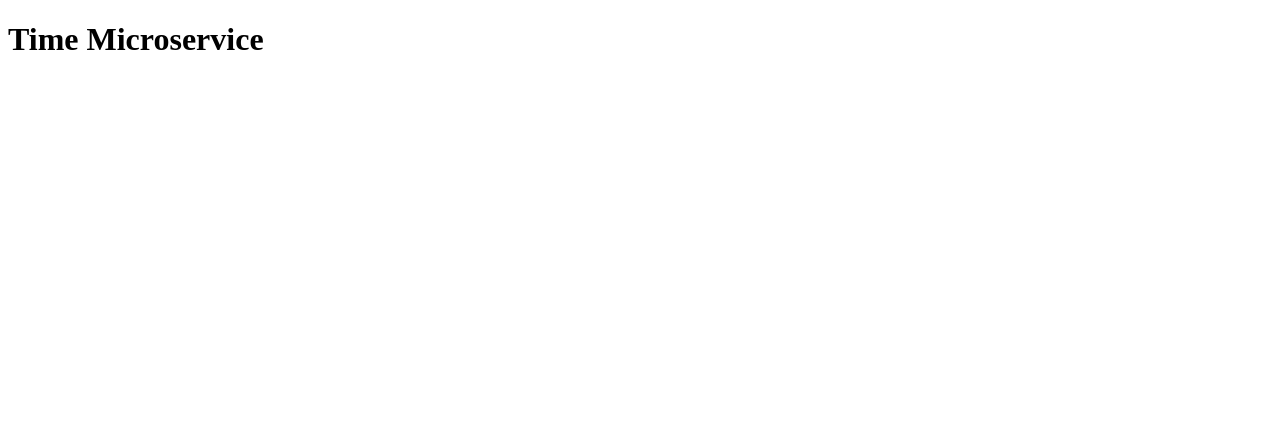
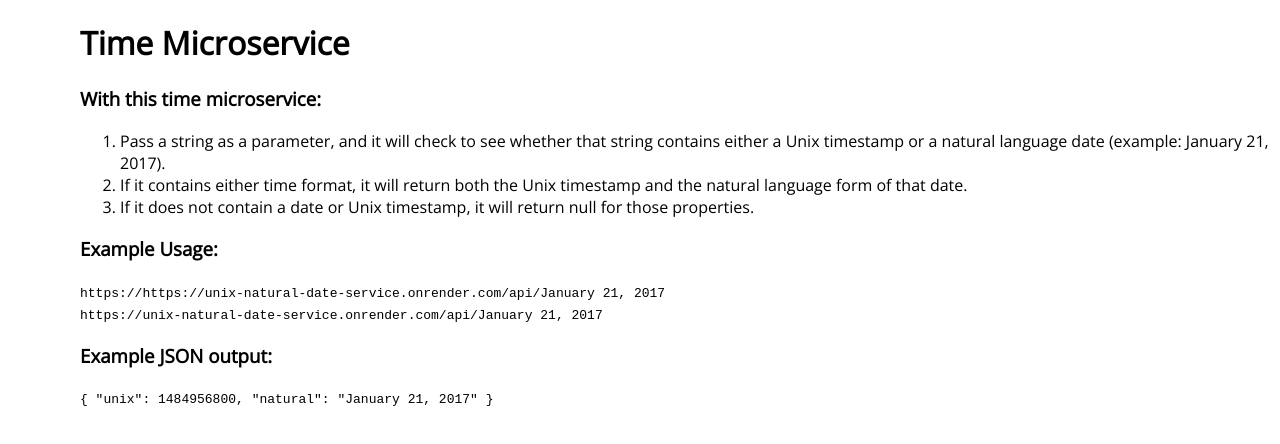
Before and after one commit to mayerxc/time-service, a website: page public/index.html in a window 1280 px wide. Drawn offline with nearby package versions, Linux system fonts and the light colour scheme.

Commit message:
Update main html page and css

```diff
--- a/public/index.html
+++ b/public/index.html
@@ -5,11 +5,28 @@
     <meta charset="UTF-8">
     <meta http-equiv="X-UA-Compatible" content="IE=edge">
     <meta name="viewport" content="width=device-width, initial-scale=1.0">
+    <link rel="preconnect" href="https://fonts.googleapis.com">
+    <link rel="preconnect" href="https://fonts.gstatic.com" crossorigin>
+    <link href="https://fonts.googleapis.com/css2?family=Open+Sans&display=swap" rel="stylesheet">
+    <link rel="stylesheet" href="style.css" type="text/css">
     <title>Time Microservice</title>
 </head>
 
 <body>
     <h1>Time Microservice</h1>
+    <h3>With this time microservice:</h3>
+    <ol>
+        <li>Pass a string as a parameter, and it will check to see whether that string contains either a Unix timestamp or a natural
+            language date (example: January 21, 2017).</li>
+        <li>If it contains either time format, it will return both the Unix timestamp and the natural language form of that date.</li>
+        <li>If it does not contain a date or Unix timestamp, it will return null for those properties.</li>
+    </ol>
+    <h3>Example Usage:</h3>
+    <code>https://https://unix-natural-date-service.onrender.com/api/January 21, 2017</code>
+    <br />
+    <code>https://unix-natural-date-service.onrender.com/api/January 21, 2017</code>
+    <h3>Example JSON output:</h3>
+    <code>{ "unix": 1484956800, "natural": "January 21, 2017" }</code>
 </body>
 
 </html>
--- /dev/null
+++ b/public/style.css
@@ -0,0 +1,4 @@
+body {
+  font-family: 'Open Sans', sans-serif;
+  margin-left: 5rem;
+}
```
